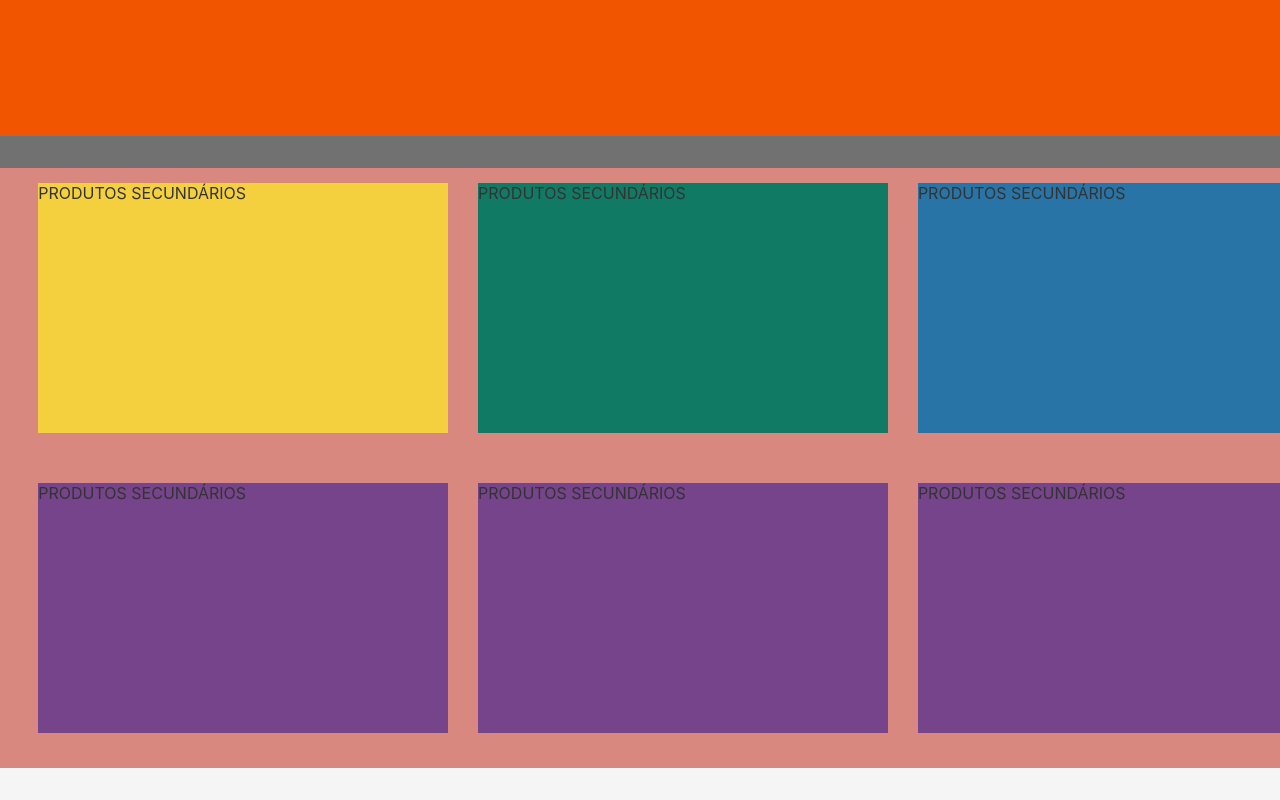
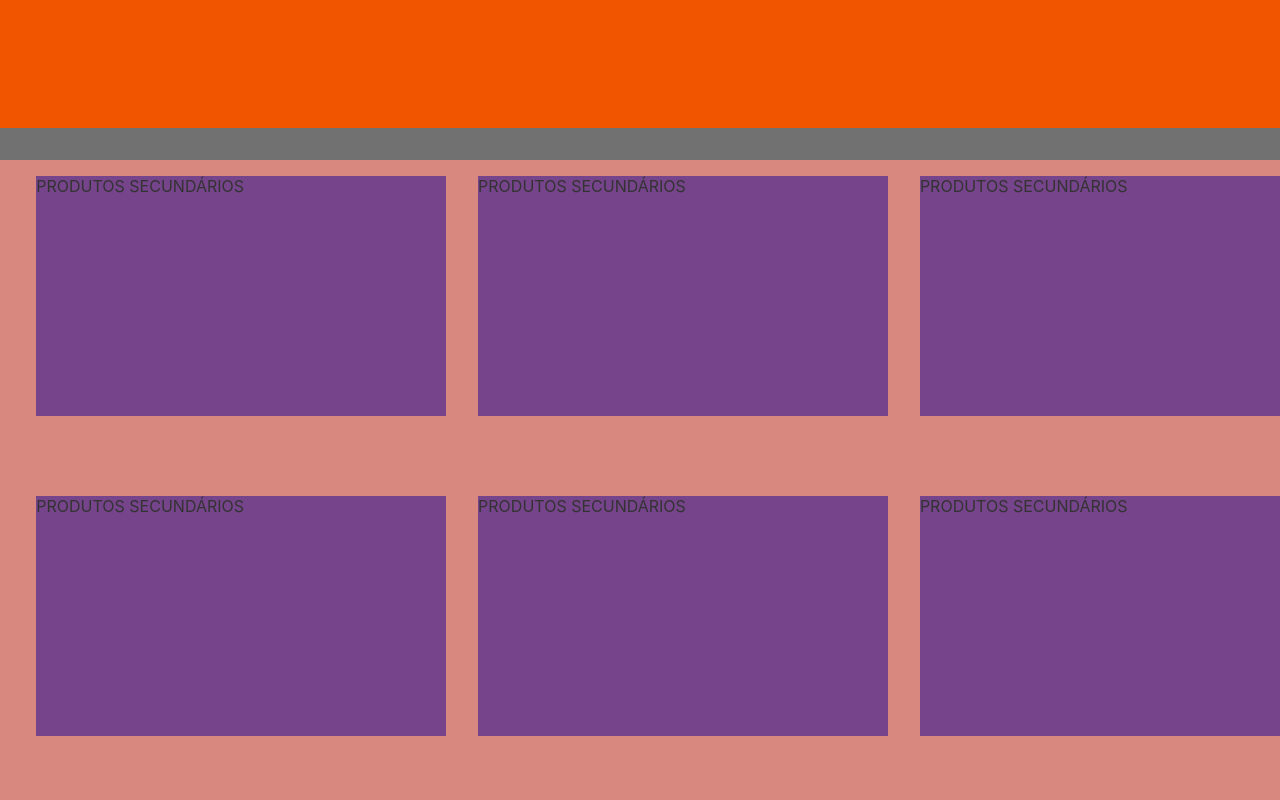
Before and after one commit to MarmoW/Acobom-front, a React (Create React App) app: page / in a window 1280 px wide. Shown: the part 792-1592 px from the top of the page. Before the commit the page ends 1560 px from the top, so only its background shows below. Built offline with nearby package versions, Linux system fonts and the light colour scheme.

Commit message:
Feat: Media query adjustments

```diff
--- a/src/App.js
+++ b/src/App.js
@@ -17,7 +17,7 @@ function App() {
         <Button1>Colaboradores</Button1>
         <Button1>
           <a href="https://www.instagram.com/" target="_blank" rel="noopener noreferrer">
-            <AiFillInstagram size={25}/>
+            <AiFillInstagram />
             <p>Instagram</p>
           </a>
           </Button1>
@@ -27,12 +27,12 @@ function App() {
       <ProductsContainer>
         <FeaturedProduct>PRODUTO EM DESTAQUE</FeaturedProduct>
         <OtherProductsDiv>
-          <OtherProducts bgColor="#f4d03f">PRODUTOS SECUNDÁRIOS</OtherProducts>
-          <OtherProducts bgColor="#117a65">PRODUTOS SECUNDÁRIOS</OtherProducts>
-          <OtherProducts bgColor="#2874a6">PRODUTOS SECUNDÁRIOS</OtherProducts>
-          <OtherProducts bgColor="#76448a">PRODUTOS SECUNDÁRIOS</OtherProducts>
-          <OtherProducts bgColor="#76448a">PRODUTOS SECUNDÁRIOS</OtherProducts>
-          <OtherProducts bgColor="#76448a">PRODUTOS SECUNDÁRIOS</OtherProducts>
+          <OtherProducts >PRODUTOS SECUNDÁRIOS</OtherProducts>
+          <OtherProducts >PRODUTOS SECUNDÁRIOS</OtherProducts>
+          <OtherProducts >PRODUTOS SECUNDÁRIOS</OtherProducts>
+          <OtherProducts >PRODUTOS SECUNDÁRIOS</OtherProducts>
+          <OtherProducts >PRODUTOS SECUNDÁRIOS</OtherProducts>
+          <OtherProducts >PRODUTOS SECUNDÁRIOS</OtherProducts>
         </OtherProductsDiv>
       </ProductsContainer>
     </div>
--- a/src/components/styles.js
+++ b/src/components/styles.js
@@ -8,7 +8,7 @@ justify-content: space-between;
 align-items: center;
 background-color: #515151;
 width: 100%;
-height: 6em;
+height: 5.5em;
 padding-left:4em;
 padding-right: 4em;
 min-width: 100wh;
@@ -18,7 +18,6 @@ min-width: 100wh;
 const Button1 = styled.button`
 font-family: "Orbitron", sans-serif ;
 font-weight: 600;
-font-size: 0.8rem;
 justify-content: center;
 align-items: center;
 background-color:#515151;
@@ -47,17 +46,34 @@ display: flex;
 justify-contet: center;
 color: #fe7100
 `;
-
+//768p => 16px, 900p => 20px , 1080p => 24px, 1440p => 28px, 2160p => 32px.
 const GlobalStyles = createGlobalStyle`
   * {
+
     margin: 0;
     padding: 0;
     box-sizing: border-box;
+
+    @media (min-height: 900px) {
+    font-size: 20px;
+  }
+    @media (min-height: 1080px) {
+    font-size: 24px;
+  }
+    @media (min-height: 1440px) {
+    font-size: 28px;
+  }
+    @media (min-height: 2160px) {
+    font-size: 32px;
+  }
+
+
   }
 
     html {
     font-size: 16px;
     font-family: Arial, sans-serif;
+
   }
 
 
@@ -80,9 +96,10 @@ const GlobalStyles = createGlobalStyle`
     mid-height: 100vh;
     margin: 0;
     padding: 0;
-
     background: #f5f5f5;
     color: #333;
+
+
 
   }
 `;
@@ -107,11 +124,11 @@ const FeaturedProduct = styled.div`
 background-color:#f15500;
 min-width: 100wh;
 width: 100%;
-height: 400px;
+height: 25em;
 `;
 const OtherProductsDiv = styled.div`
 display: flex;
-height: 600px;
+height: 40em;
 width: 100%;
 align-itens: space-around;
 justify-content: center;
@@ -122,11 +139,17 @@ margin-top: 2em;
 
 const OtherProducts = styled.div`
 display: flex;
+background-color: #76448a;
 min-width: 30%;
-height: 250px;
-margin: 15px;
-background-color:${(props) => props.bgColor || "#ccc"}
+height: 15em;
+margin: 1em;
 
 `;
+
+const FeaturedPic = styled.div``;
+
+const OtherPic = styled.div``;
+
+
 export {Header, Button1, GlobalStyles, LogoImg, Title, BannerImg, ProductsContainer,
 FeaturedProduct, OtherProducts, OtherProductsDiv};
```
